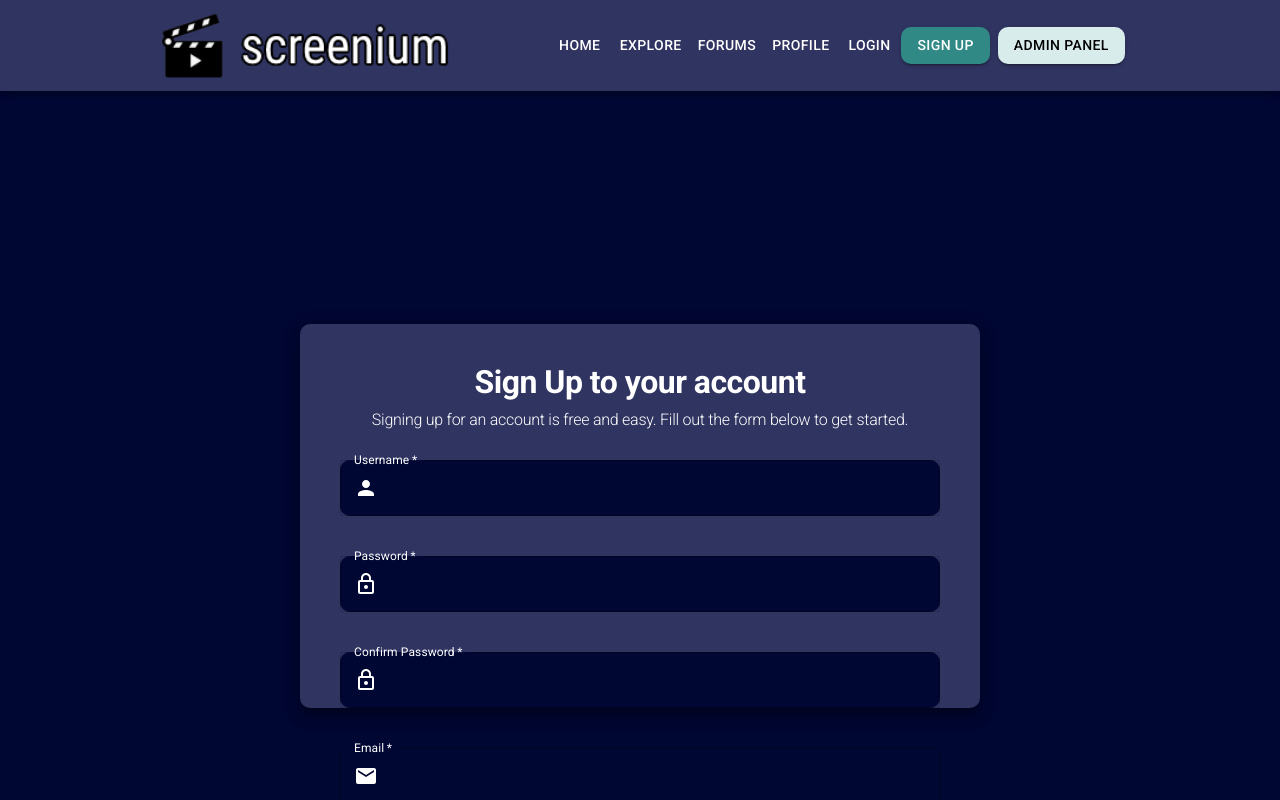
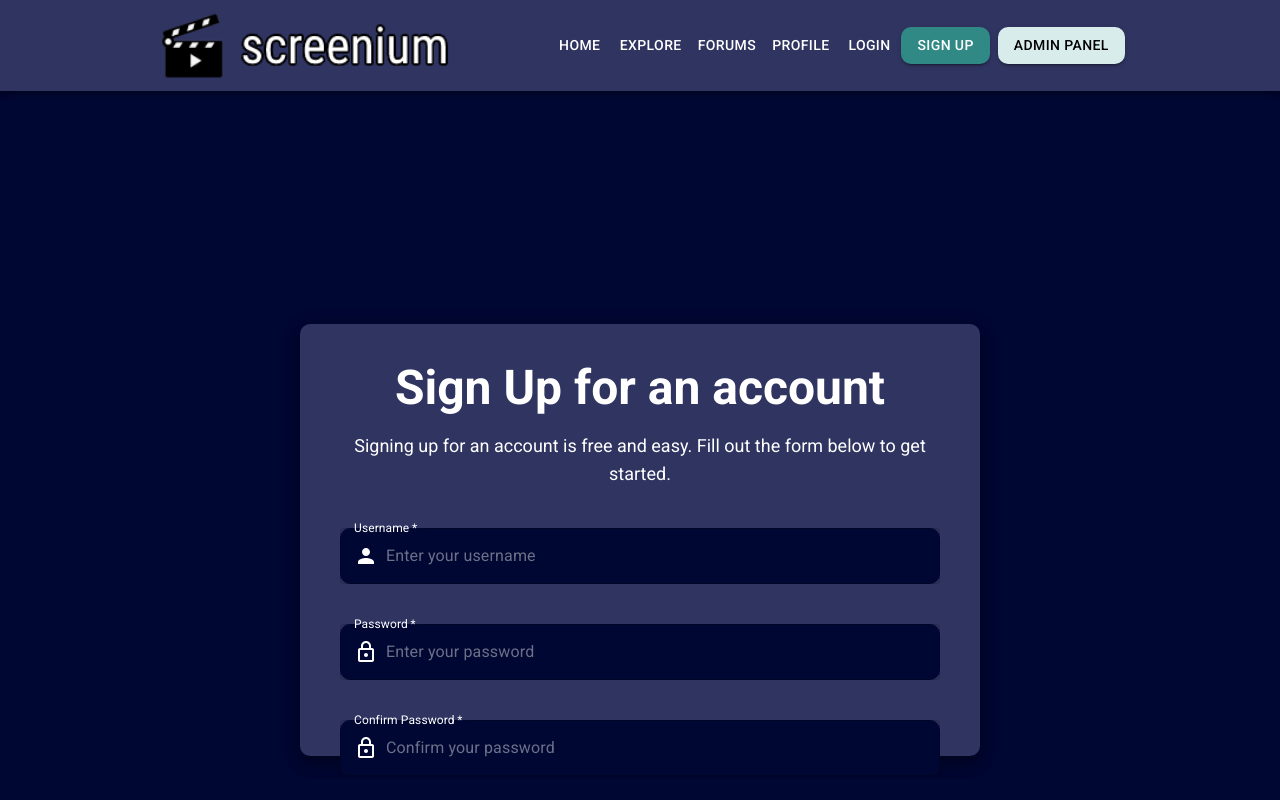
Before and after one commit to humaiyun/screenium, a React (Create React App) app in the folder client/: page /login in a window 1280 px wide. Both pictures are taken after a click on the button "Need an account? Sign Up". Shown: the top 800 px of the page. Built offline with nearby package versions, Linux system fonts and the light colour scheme; no server answers; the HTML template or start-up script is replaced by a standard one.

Commit message:
add form state for login and signup form

```diff
--- a/client/src/components/Login/Login.js
+++ b/client/src/components/Login/Login.js
@@ -1,16 +1,43 @@
-import React from "react";
-import { Button, InputAdornment, TextField, Typography } from "@mui/material";
+import React, { useEffect } from "react";
+import { InputAdornment, TextField, Typography } from "@mui/material";
 import { Grid, Paper } from "@mui/material";
 import LockOutlinedIcon from "@mui/icons-material/LockOutlined";
 import PersonIcon from "@mui/icons-material/Person";
 import EmailIcon from "@mui/icons-material/Email";
 import { useState } from "react";
+import { useLocation } from "react-router-dom";
 
+const initialState = {
+  username: "",
+  password: "",
+  confirmPassword: "",
+  email: "",
+};
 const Login = () => {
   let [authMode, setAuthMode] = useState("login");
+  const [formData, setFormData] = useState(initialState);
+
+  const { pathname, search } = useLocation();
+
+  useEffect(() => {
+    search === "?signup=true" ? setAuthMode("signup") : setAuthMode("login");
+  }, []);
 
   const changeMode = () => {
     setAuthMode(authMode === "login" ? "signup" : "login");
+  };
+
+  const handleChange = (e) => {
+    setFormData({ ...formData, [e.target.name]: e.target.value });
+  };
+
+  const handleLogin = (e) => {
+    e.preventDefault();
+    console.log("Login", formData);
+  };
+  const handleSignUp = (e) => {
+    e.preventDefault();
+    console.log("Signup", formData);
   };
 
   const loginStyle = {
@@ -24,7 +51,7 @@ const Login = () => {
   const signupStyle = {
     borderRadius: 10,
     padding: 40,
-    height: "48vh",
+    height: "54vh",
     width: 680,
     margin: "233px auto",
     backgroundColor: "#303461",
@@ -43,8 +70,10 @@ const Login = () => {
 
           <TextField
             label="Username"
+            name="username"
             fullWidth
             required
+            onChange={handleChange}
             placeholder="Enter your username"
             sx={{
               bgcolor: "#000732",
@@ -63,9 +92,11 @@ const Login = () => {
           />
           <TextField
             label="Password"
+            name="password"
             margin="30px"
             type="password"
             placeholder="Enter your password"
+            onChange={handleChange}
             fullWidth
             required
             sx={{
@@ -84,7 +115,10 @@ const Login = () => {
             }}
           />
 
-          <button className=" bg-main-background px-5 py-2 mt-2 text-xl text-white font-semibold w-full rounded-xl border border-white hover:scale-105 active:scale-95 transition duration-200">
+          <button
+            className=" bg-main-background px-5 py-2 mt-2 text-xl text-white font-semibold w-full rounded-xl border border-white hover:scale-105 active:scale-95 transition duration-200"
+            onClick={handleLogin}
+          >
             LOGIN
           </button>
           <Typography
@@ -108,35 +142,20 @@ const Login = () => {
   return (
     <Grid>
       <Paper elevation={10} style={signupStyle}>
-        <Typography
-          variant="h1"
-          fontSize={32}
-          sx={{
-            color: "white",
-            fontWeight: "bold",
-            textAlign: "center",
-          }}
-        >
-          Sign Up to your account
-        </Typography>
-
-        <Typography
-          variant="h1"
-          fontSize={16}
-          sx={{
-            color: "white",
-            margin: "10px 0px",
-            textAlign: "center",
-          }}
-        >
+        <h1 className="text-5xl text-white font-bold text-center">
+          Sign Up for an account
+        </h1>
+        <h3 className="text-lg text-white text-center my-5">
           Signing up for an account is free and easy. Fill out the form below to
           get started.
-        </Typography>
-
+        </h3>
         <TextField
           label="Username"
+          name="username"
           fullWidth
           required
+          onChange={handleChange}
+          placeholder="Enter your username"
           sx={{
             bgcolor: "#000732",
             input: { color: "white" },
@@ -154,9 +173,12 @@ const Login = () => {
         />
         <TextField
           label="Password"
+          name="password"
           margin="30px"
           type="password"
           fullWidth
+          onChange={handleChange}
+          placeholder="Enter your password"
           required
           sx={{
             bgcolor: "#000732",
@@ -177,8 +199,11 @@ const Login = () => {
           label="Confirm Password"
           margin="30px"
           type="password"
+          name="confirmPassword"
+          placeholder="Confirm your password"
           fullWidth
           required
+          onChange={handleChange}
           sx={{
             bgcolor: "#000732",
             input: { color: "white" },
@@ -197,8 +222,11 @@ const Login = () => {
 
         <TextField
           label="Email"
+          name="email"
           fullWidth
           required
+          onChange={handleChange}
+          placeholder="Enter your email"
           sx={{
             bgcolor: "#000732",
             input: { color: "white" },
@@ -215,9 +243,12 @@ const Login = () => {
           }}
         />
 
-        <Button className=" bg-main-background p-5 text-3xl font-semibold w-full rounded-full">
-          Signup
-        </Button>
+        <button
+          className=" bg-main-background px-5 py-2 mt-2 text-xl text-white font-semibold w-full rounded-xl border border-white hover:scale-105 active:scale-95 transition duration-200"
+          onClick={handleSignUp}
+        >
+          SIGNUP
+        </button>
         <Typography
           sx={{
             color: "white",
@@ -225,8 +256,12 @@ const Login = () => {
             textAlign: "center",
           }}
         >
-          Already have an account?
-          <Button onClick={changeMode}>Login</Button>
+          <button
+            className="p-3 bg-main-secondary px-5 py-2 mt-2 text-sm text-black font-semibold w-full rounded-xl border border-black hover:scale-105 active:scale-95 transition duration-200"
+            onClick={changeMode}
+          >
+            Already have an account? Login
+          </button>
         </Typography>
       </Paper>
     </Grid>
```
